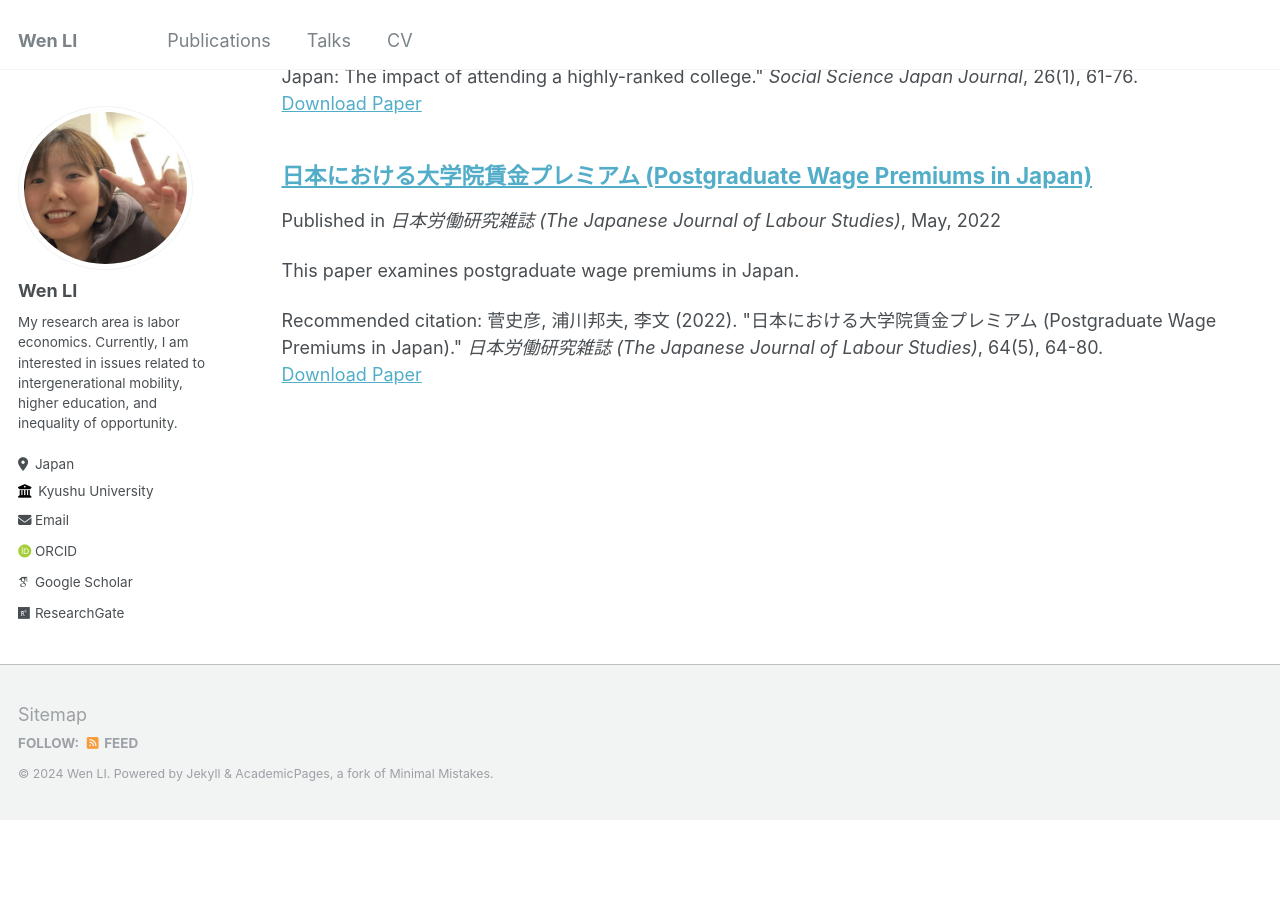
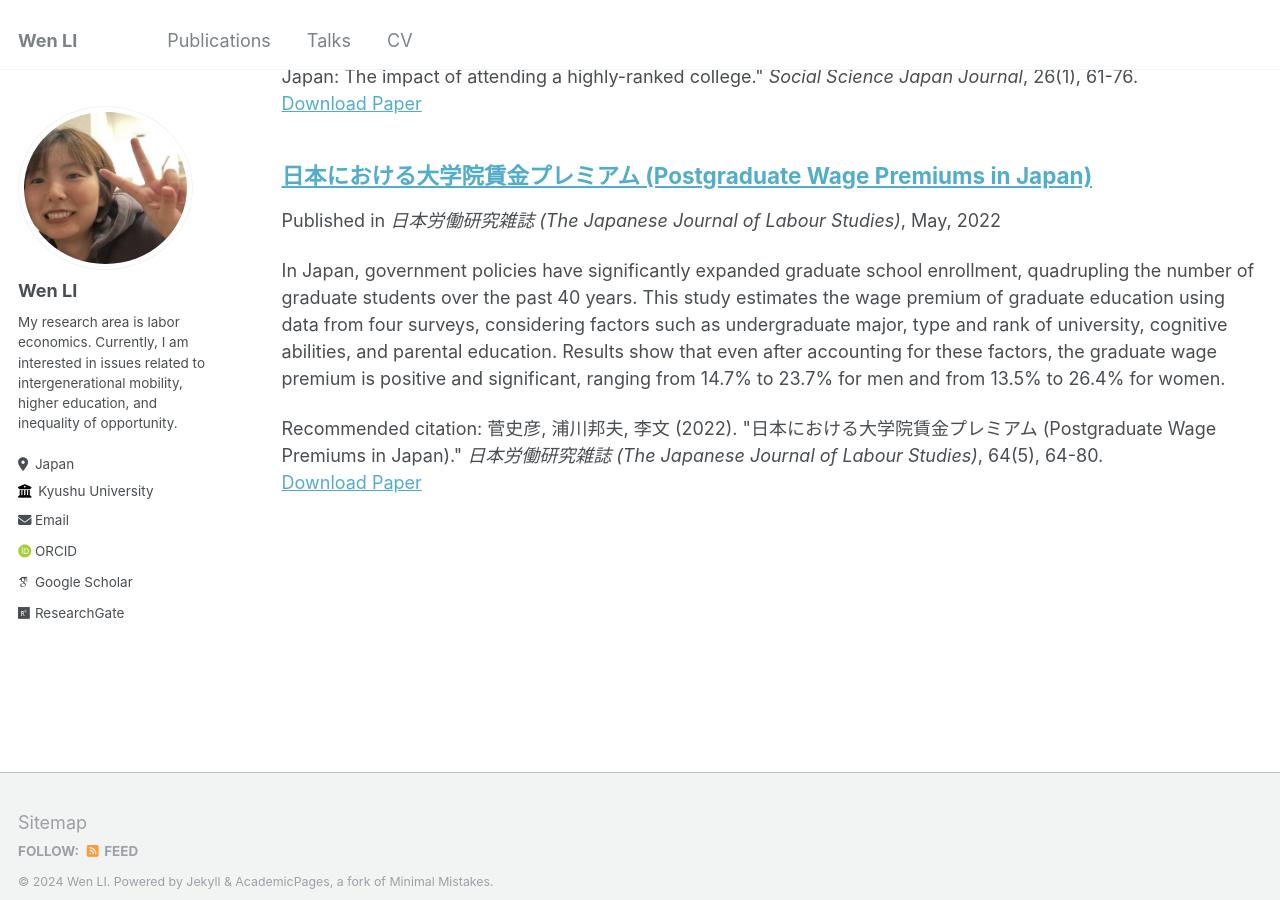
Before and after one commit to wenli-econ/wenli-econ.github.io, a Jekyll site: the page built from _pages/publications.md, in a window 1280 px wide and 900 px high, scrolled down 1495 px. Built offline with Jekyll 4.4.1, drawn with Linux system fonts in a browser that asks for light colours; some web fonts are replaced; before the commit the page ends 2314 px from its top, so only the background shows below that.

Commit message:
Update 2022-05-01-postgraduate-wage-premiums-japan-number-2.md

```diff
--- a/_publications/2022-05-01-postgraduate-wage-premiums-japan-number-2.md
+++ b/_publications/2022-05-01-postgraduate-wage-premiums-japan-number-2.md
@@ -2,7 +2,6 @@
 title: "日本における大学院賃金プレミアム (Postgraduate Wage Premiums in Japan)"
 collection: publications
 permalink: /publication/2022-05-01-postgraduate-wage-premiums-japan
-excerpt: 'This paper examines postgraduate wage premiums in Japan.'
 date: 2022-05-01
 venue: '日本労働研究雑誌 (The Japanese Journal of Labour Studies)'
 paperurl: 'https://www.jil.go.jp/institute/zassi/backnumber/2022/05/pdf/064-080.pdf'
```
